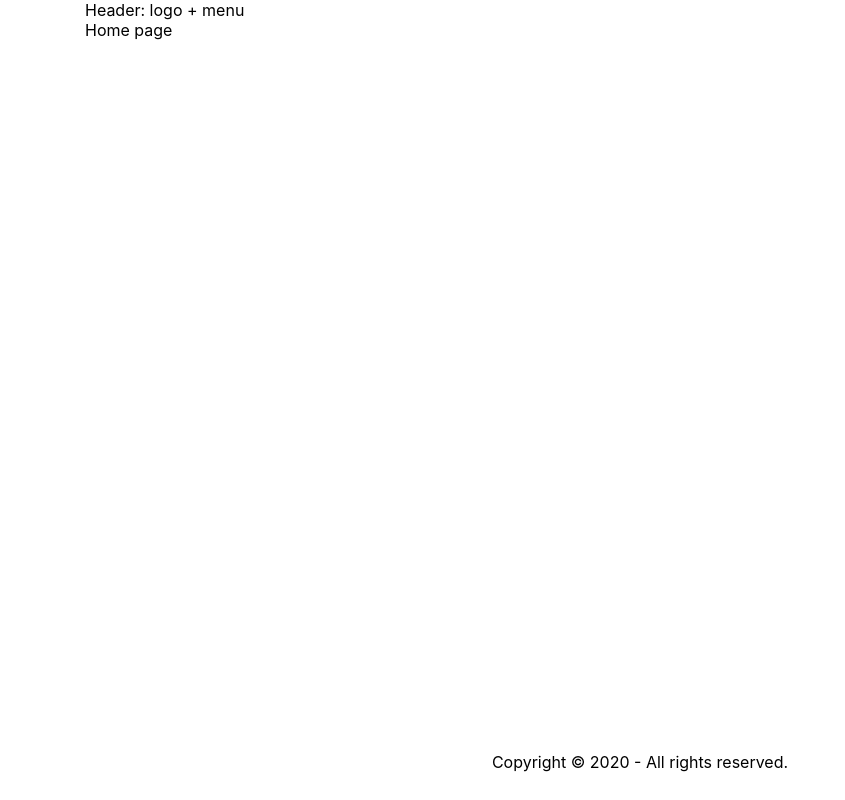
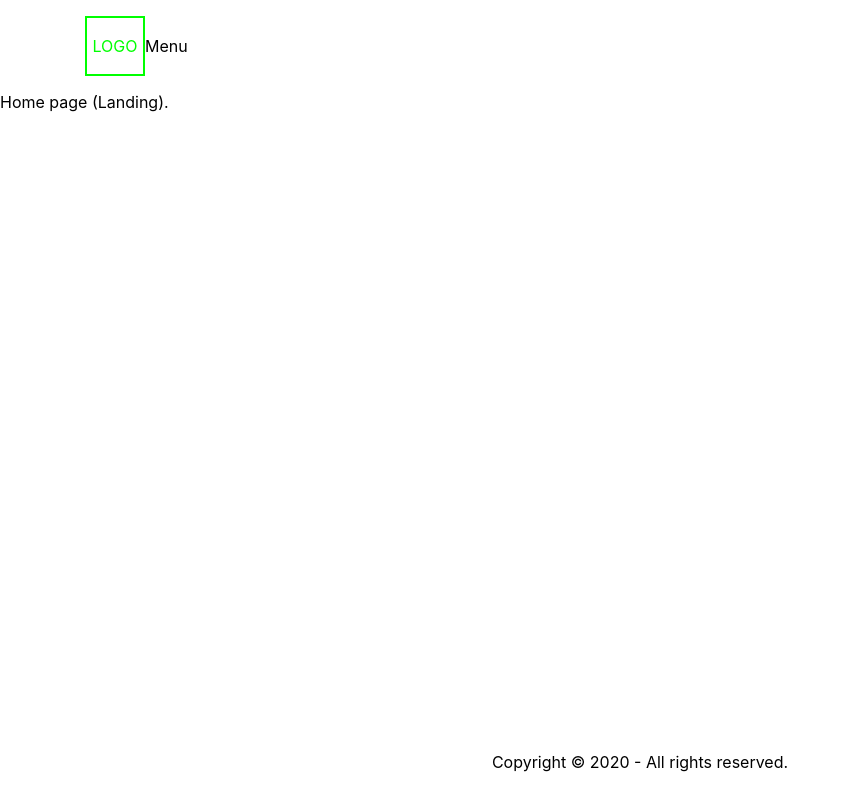
Before and after one commit to CatVas/Blog, a React (Create React App) app: page / in a window 1280 px wide. Shown: the whole page, without its empty margins (0-845 px from the left). Built offline with nearby package versions, Linux system fonts and the light colour scheme.

Commit message:
dev: Basic layout is done.

```diff
--- a/package.json
+++ b/package.json
@@ -10,6 +10,8 @@
     "react": "^16.13.0",
     "react-dom": "^16.13.0",
     "react-grid-system": "^6.3.0",
+    "react-if": "^3.4.3",
+    "react-router-dom": "^5.1.2",
     "react-scripts": "3.4.0"
   },
   "scripts": {
--- a/src/App.js
+++ b/src/App.js
@@ -1,10 +1,17 @@
 
 import { HomePage } from 'pages'
 import React from 'react'
+import { BrowserRouter, Route } from 'react-router-dom'
 
 const App = () => {
   return (
-    <HomePage />
+    <BrowserRouter>
+      <Route
+        exact
+        component={HomePage}
+        path="/"
+      />
+    </BrowserRouter>
   )
 }
 
--- /dev/null
+++ b/src/components/Logo/Logo.jsx
@@ -0,0 +1,11 @@
+
+import React from 'react'
+import st from './Logo.module.css'
+
+const Logo = () => (
+  <span className={st.logo}>
+    Logo
+  </span>
+)
+
+export default Logo
--- /dev/null
+++ b/src/components/Logo/Logo.module.css
@@ -0,0 +1,11 @@
+
+.logo {
+  border: 2px solid #0f0;
+  color: #0f0;
+  display: inline-block;
+  height: 3.5em;
+  line-height: 3.5em;
+  width: 3.5em;
+  text-align: center;
+  text-transform: uppercase;
+}
--- /dev/null
+++ b/src/components/Logo/index.js
@@ -0,0 +1,2 @@
+
+export { default } from './Logo'
--- /dev/null
+++ b/src/components/index.js
@@ -0,0 +1,2 @@
+
+export { default as Logo } from './Logo'
--- a/src/layouts/BaseLayout/BaseLayout.jsx
+++ b/src/layouts/BaseLayout/BaseLayout.jsx
@@ -1,30 +1,45 @@
 
+import { Logo } from 'components'
 import { YEAR } from 'data/constants'
-import { node } from 'prop-types'
+import { node, string } from 'prop-types'
 import React from 'react'
 import { Container } from 'react-grid-system'
+import { Link } from 'react-router-dom'
 import st from './BaseLayout.module.css'
 
-const BaseLayout = ({ children }) => (
+const BaseLayout = ({
+  children,
+  path
+}) => {
+  const linkedLogo = (path === '/') ? (
+    <Logo />
+  ) : (
+    <Link to="/">
+      <Logo />
+    </Link>
+  )
+
+  return (
     <div className={st.layout}>
       <header className={st.header}>
         <Container>
-        Header: logo + menu
+          {linkedLogo}
+          Menu
         </Container>
       </header>
       <main className={st.main}>
-      <Container>
         {children}
-      </Container>
       </main>
       <footer className={st.footer}>
         Copyright &copy; {YEAR} - All rights reserved.
       </footer>
     </div>
   )
+}
 
 BaseLayout.propTypes = {
-  children: node
+  children: node,
+  path: string
 }
 
 export default BaseLayout
--- a/src/layouts/BaseLayout/BaseLayout.module.css
+++ b/src/layouts/BaseLayout/BaseLayout.module.css
@@ -8,7 +8,9 @@
   width: 100%;
 }
 
-.header {}
+.header {
+  padding: 1em 0;
+}
 
 .layout {
   min-height: 100%;
--- a/src/pages/HomePage.jsx
+++ b/src/pages/HomePage.jsx
@@ -2,9 +2,11 @@
 import { BaseLayout } from 'layouts'
 import React from 'react'
 
-const HomePage = () => (
-  <BaseLayout>
-    Home page
+const HomePage = ({
+  match: { path }
+}) => (
+  <BaseLayout path={path}>
+    Home page (Landing).
   </BaseLayout>
 )
 
```
Also changed, not shown: 1 other file (tests, documents, lock files or other folders). Lines whose indentation alone changed are shown as unchanged.
